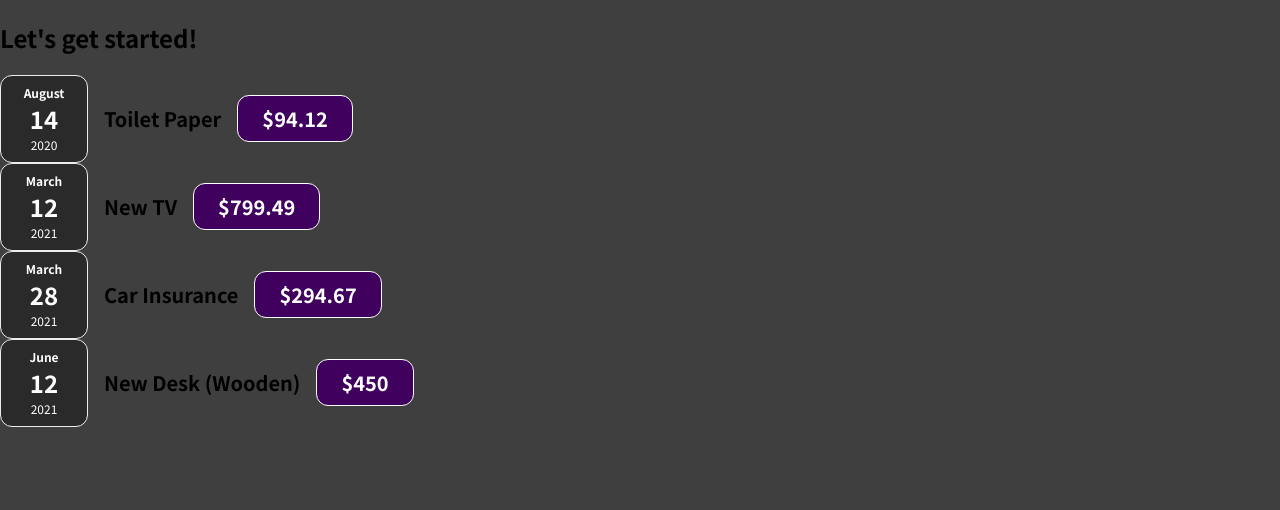
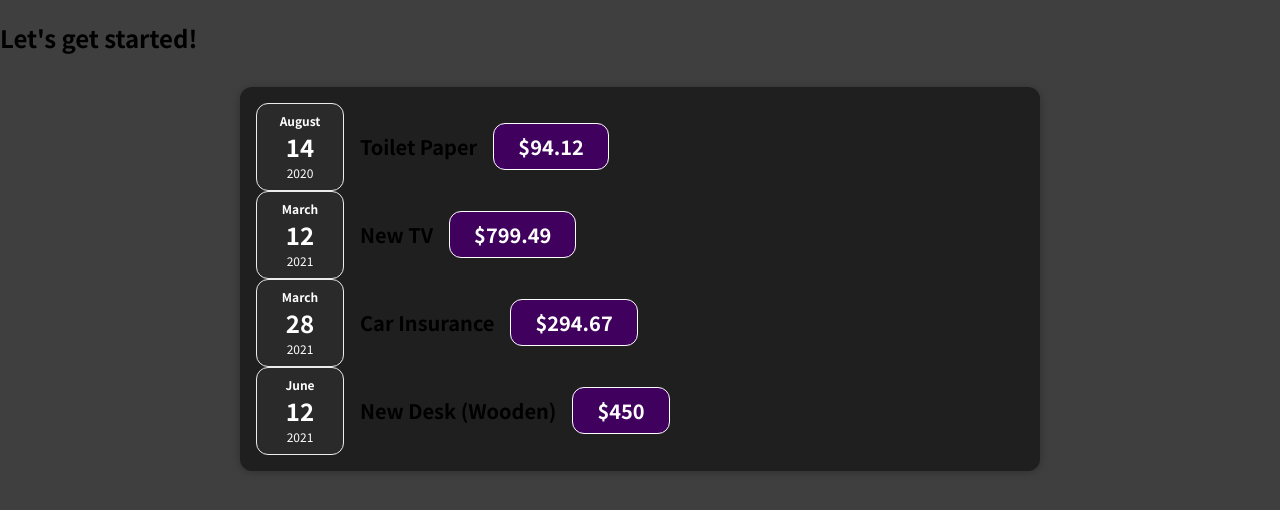
Before and after one commit to azar-barfipour/React, a JavaScript app in the folder react-complete-guide/: page / in a window 1280 px wide. Shown: the top 510 px of the page. Built offline with nearby package versions, Linux system fonts and the light colour scheme.

Commit message:
add component for expences

```diff
--- a/react-complete-guide/src/App.js
+++ b/react-complete-guide/src/App.js
@@ -1,4 +1,6 @@
 import ExpenseItem from "./components/ExpenseItem";
+import Expenses from "./components/Expenses";
+import Header from "./Header";
 
 function App() {
   const expenses = [
@@ -24,27 +26,8 @@
   ];
   return (
     <div>
-      <h2>Let's get started!</h2>
-      <ExpenseItem
-        title={expenses[0].title}
-        amount={expenses[0].amount}
-        date={expenses[0].date}
-      />
-      <ExpenseItem
-        title={expenses[1].title}
-        amount={expenses[1].amount}
-        date={expenses[1].date}
-      />
-      <ExpenseItem
-        title={expenses[2].title}
-        amount={expenses[2].amount}
-        date={expenses[2].date}
-      />
-      <ExpenseItem
-        title={expenses[3].title}
-        amount={expenses[3].amount}
-        date={expenses[3].date}
-      />
+      <Header />
+      <Expenses items={expenses} />
     </div>
   );
 }
--- /dev/null
+++ b/react-complete-guide/src/Header.js
@@ -0,0 +1,4 @@
+function Header() {
+  return <h2>Let's get started!</h2>;
+}
+export default Header;
--- /dev/null
+++ b/react-complete-guide/src/components/Expenses.css
@@ -0,0 +1,9 @@
+.expenses {
+  padding: 1rem;
+  background-color: rgb(31, 31, 31);
+  margin: 2rem auto;
+  width: 50rem;
+  max-width: 95%;
+  border-radius: 12px;
+  box-shadow: 0 1px 8px rgba(0, 0, 0, 0.25);
+}
--- /dev/null
+++ b/react-complete-guide/src/components/Expenses.js
@@ -0,0 +1,29 @@
+import ExpenseItem from "./ExpenseItem";
+import "./Expenses.css";
+function Expenses(props) {
+  return (
+    <div className="expenses">
+      <ExpenseItem
+        title={props.items[0].title}
+        amount={props.items[0].amount}
+        date={props.items[0].date}
+      />
+      <ExpenseItem
+        title={props.items[1].title}
+        amount={props.items[1].amount}
+        date={props.items[1].date}
+      />
+      <ExpenseItem
+        title={props.items[2].title}
+        amount={props.items[2].amount}
+        date={props.items[2].date}
+      />
+      <ExpenseItem
+        title={props.items[3].title}
+        amount={props.items[3].amount}
+        date={props.items[3].date}
+      />
+    </div>
+  );
+}
+export default Expenses;
```
Also changed, not shown: 1 other file (tests, documents, lock files or other folders).
